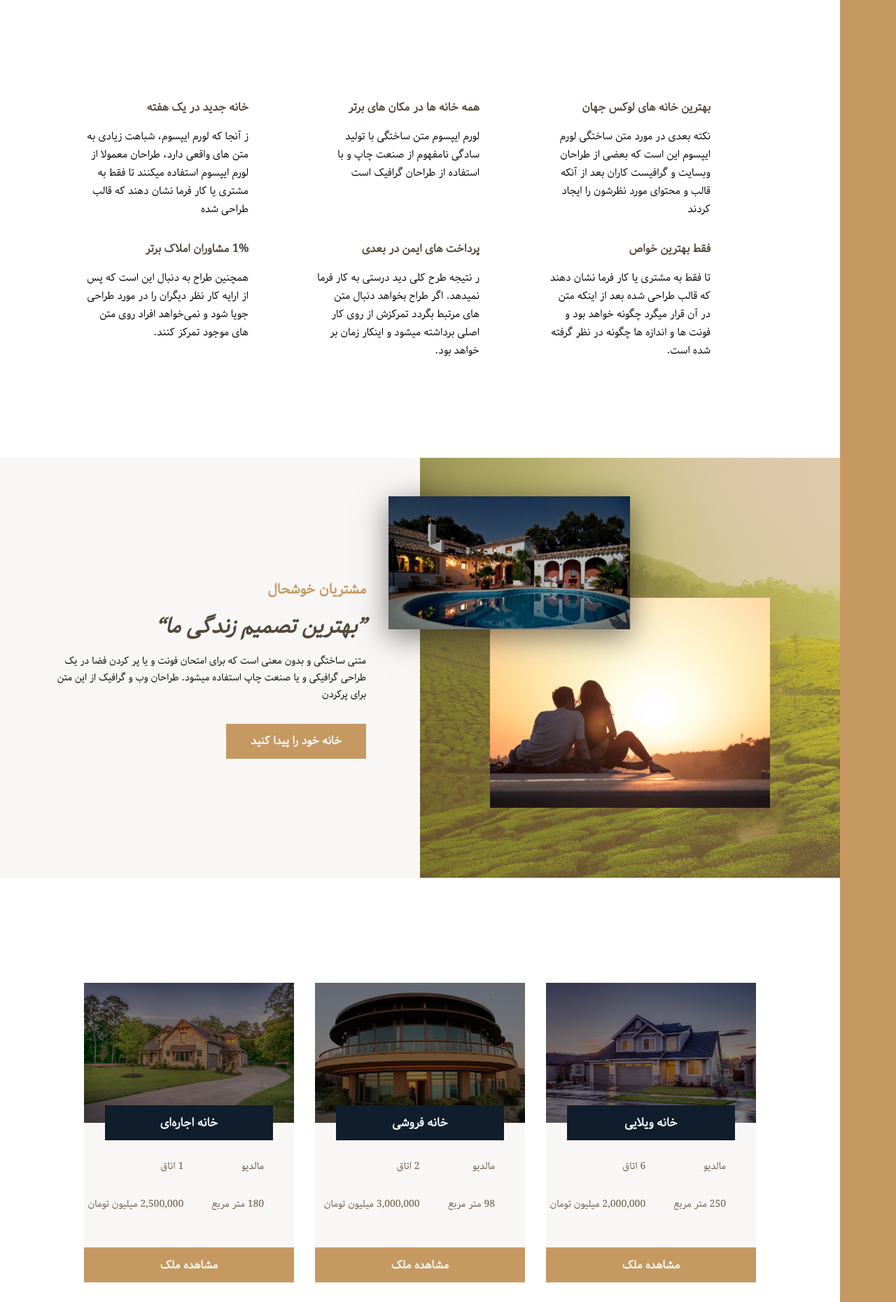
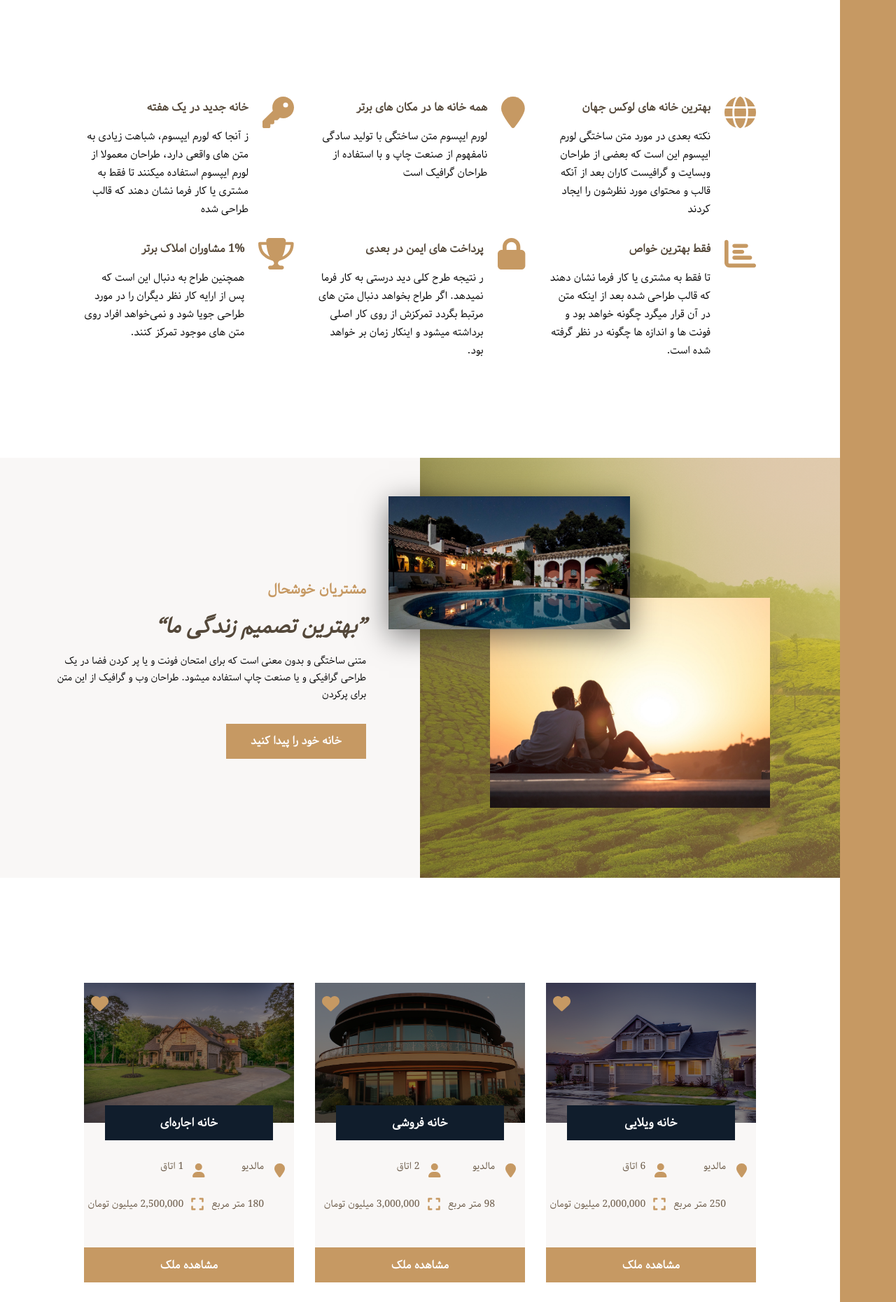
Before and after one commit to mohammadfaramarzi1/amlak-nextjs, a Next.js app: page / in a window 1280 px wide. Shown: the part 640-2500 px from the top of the page at 70% size. Built offline with nearby package versions, Linux system fonts and the light colour scheme.

Commit message:
faet: svg icons

```diff
--- a/components/modules/Home.js
+++ b/components/modules/Home.js
@@ -1,3 +1,5 @@
+import { faExpand, faHeart, faMapMarker, faUser } from "@fortawesome/free-solid-svg-icons";
+import { FontAwesomeIcon } from "@fortawesome/react-fontawesome";
 import Link from "next/link";
 import React from "react";
 
@@ -6,18 +8,18 @@ function Home({ img, id, meterage, price, roomCount, title }) {
     <div className="card">
       <img src={img} alt="House 6" className="card__img" />
       <h5 className="card__title">{title}</h5>
-      <svg className="card__like">
-        {/* <use xlink:href="img/sprite.svg#icon-heart-full"></use> */}
-      </svg>
+      <span className="card__like">
+        <FontAwesomeIcon icon={faHeart} />
+      </span>
       <div className="card__details">
-        <svg className="card__icon">
-          {/* <use xlink:href="img/sprite.svg#icon-map-pin"></use> */}
-        </svg>
+        <span className="card__icon">
+          <FontAwesomeIcon icon={faMapMarker} />
+        </span>
         <p className="card__text">مالدیو</p>
 
-        <svg className="card__icon">
-          {/* <use xlink:href="img/sprite.svg#icon-profile-male"></use> */}
-        </svg>
+        <span className="card__icon">
+          <FontAwesomeIcon icon={faUser} />
+        </span>
         <p className="card__text">{roomCount} اتاق</p>
 
         <svg className="card__icon">
@@ -26,7 +28,7 @@ function Home({ img, id, meterage, price, roomCount, title }) {
         <p className="card__text">{meterage} متر مربع</p>
 
         <svg className="card__icon">
-          {/* <use xlink:href="img/sprite.svg#icon-key"></use> */}
+          <FontAwesomeIcon icon={faExpand} />
         </svg>
         <p className="card__text">{price.toLocaleString()} میلیون تومان</p>
       </div>
--- a/components/templates/index/Features.js
+++ b/components/templates/index/Features.js
@@ -1,12 +1,17 @@
 import React from "react";
+import "@fortawesome/fontawesome-svg-core/styles.css";
+import { config } from "@fortawesome/fontawesome-svg-core";
+import { faBarChart, faGlobe, faKey, faLock, faMapMarker, faTrophy } from "@fortawesome/free-solid-svg-icons";
+import { FontAwesomeIcon } from "@fortawesome/react-fontawesome";
+config.autoAddCss = false;
 
 function Features() {
   return (
     <div className="featurs">
       <div className="featur">
-        <svg className="featur__icon">
-          {/* <use xlink:href="img/sprite.svg#icon-global"></use> */}
-        </svg>
+        <span className="featur__icon">
+          <FontAwesomeIcon icon={faGlobe} />
+        </span>
         <h4 className="u-heading--dark">بهترین خانه های لوکس جهان</h4>
         <p className="u-paragraph">
           نکته بعدی در مورد متن ساختگی لورم ایپسوم این است که بعضی از طراحان
@@ -16,9 +21,9 @@ function Features() {
       </div>
 
       <div className="featur">
-        <svg className="featur__icon">
-          {/* <use xlink:href="img/sprite.svg#icon-map-pin"></use> */}
-        </svg>
+        <span className="featur__icon">
+          <FontAwesomeIcon icon={faMapMarker} />
+        </span>
         <h4 className="u-heading--dark">همه خانه ها در مکان های برتر</h4>
         <p className="u-paragraph">
           لورم ایپسوم متن ساختگی با تولید سادگی نامفهوم از صنعت چاپ و با استفاده
@@ -26,9 +31,9 @@ function Features() {
         </p>
       </div>
       <div className="featur">
-        <svg className="featur__icon">
-          {/* <use xlink:href="img/sprite.svg#icon-key"></use> */}
-        </svg>
+        <span className="featur__icon">
+          <FontAwesomeIcon icon={faKey} />
+        </span>
         <h4 className="u-heading--dark">خانه جدید در یک هفته</h4>
         <p className="u-paragraph">
           ز آنجا که لورم ایپسوم، شباهت زیادی به متن های واقعی دارد، طراحان
@@ -37,9 +42,9 @@ function Features() {
         </p>
       </div>
       <div className="featur">
-        <svg className="featur__icon">
-          {/* <use xlink:href="img/sprite.svg#icon-presentation"></use> */}
-        </svg>
+        <span className="featur__icon">
+          <FontAwesomeIcon icon={faBarChart} />
+        </span>
         <h4 className="u-heading--dark">فقط بهترین خواص</h4>
         <p className="u-paragraph">
           تا فقط به مشتری یا کار فرما نشان دهند که قالب طراحی شده بعد از اینکه
@@ -48,9 +53,9 @@ function Features() {
         </p>
       </div>
       <div className="featur">
-        <svg className="featur__icon">
-          {/* <use xlink:href="img/sprite.svg#icon-lock"></use> */}
-        </svg>
+        <span className="featur__icon">
+          <FontAwesomeIcon icon={faLock} />
+        </span>
         <h4 className="u-heading--dark">پرداخت های ایمن در بعدی</h4>
         <p className="u-paragraph">
           ر نتیجه طرح کلی دید درستی به کار فرما نمیدهد. اگر طراح بخواهد دنبال
@@ -59,9 +64,10 @@ function Features() {
         </p>
       </div>
       <div className="featur">
-        <svg className="featur__icon">
+        <span className="featur__icon">
           {/* <use xlink:href="img/sprite.svg#icon-trophy"></use> */}
-        </svg>
+          <FontAwesomeIcon icon={faTrophy} />
+        </span>
         <h4 className="u-heading--dark">1% مشاوران املاک برتر</h4>
         <p className="u-paragraph">
           همچنین طراح به دنبال این است که پس از ارایه کار نظر دیگران را در مورد
--- a/pages/_app.js
+++ b/pages/_app.js
@@ -2,7 +2,6 @@ import "@/styles/globals.css";
 import Link from "next/link";
 
 export default function App({ Component, pageProps }) {
-  // return <Component {...pageProps} />;
   return (
     <div className="container">
       <div className="sidebar">
--- a/styles/globals.css
+++ b/styles/globals.css
@@ -350,9 +350,9 @@ body {
 }
 
 .featur__icon {
-  width: 4.5rem;
-  height: 4.5rem;
-  fill: var(--color-primary);
+  font-size: 4.5rem ;
+  height: 4.5rem ;
+  color: var(--color-primary);
   grid-row: 1 / span 2;
   transform: translateY(-1.5rem);
 }
@@ -607,12 +607,12 @@ body {
 }
 
 .card__like {
-  width: 2.5rem;
+  font-size: 2.5rem;
   height: 2.5rem;
   position: absolute;
   top: 1rem;
   left: 1rem;
-  fill: var(--color-primary);
+  color: var(--color-primary);
   cursor: pointer;
   transition: fill 0.4s;
 }
@@ -653,9 +653,9 @@ body {
 }
 
 .card__icon {
-  width: 2rem;
+  font-size: 2rem;
   height: 2rem;
-  fill: var(--color-primary);
+  color: var(--color-primary);
 }
 
 .card__text {
```
Also changed, not shown: package.json (+6 -2 lines), 1 other file (tests, documents, lock files or other folders).
